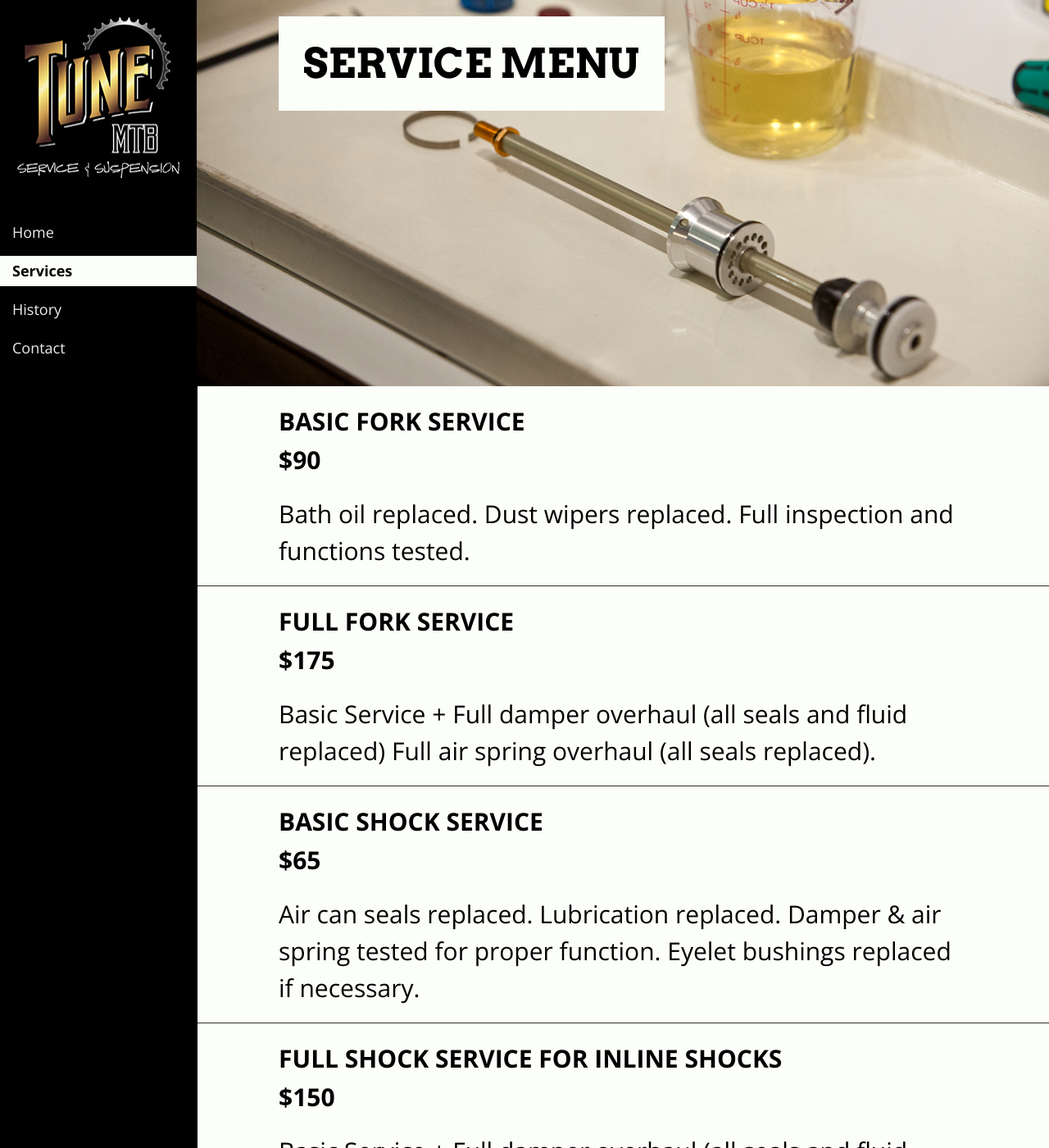
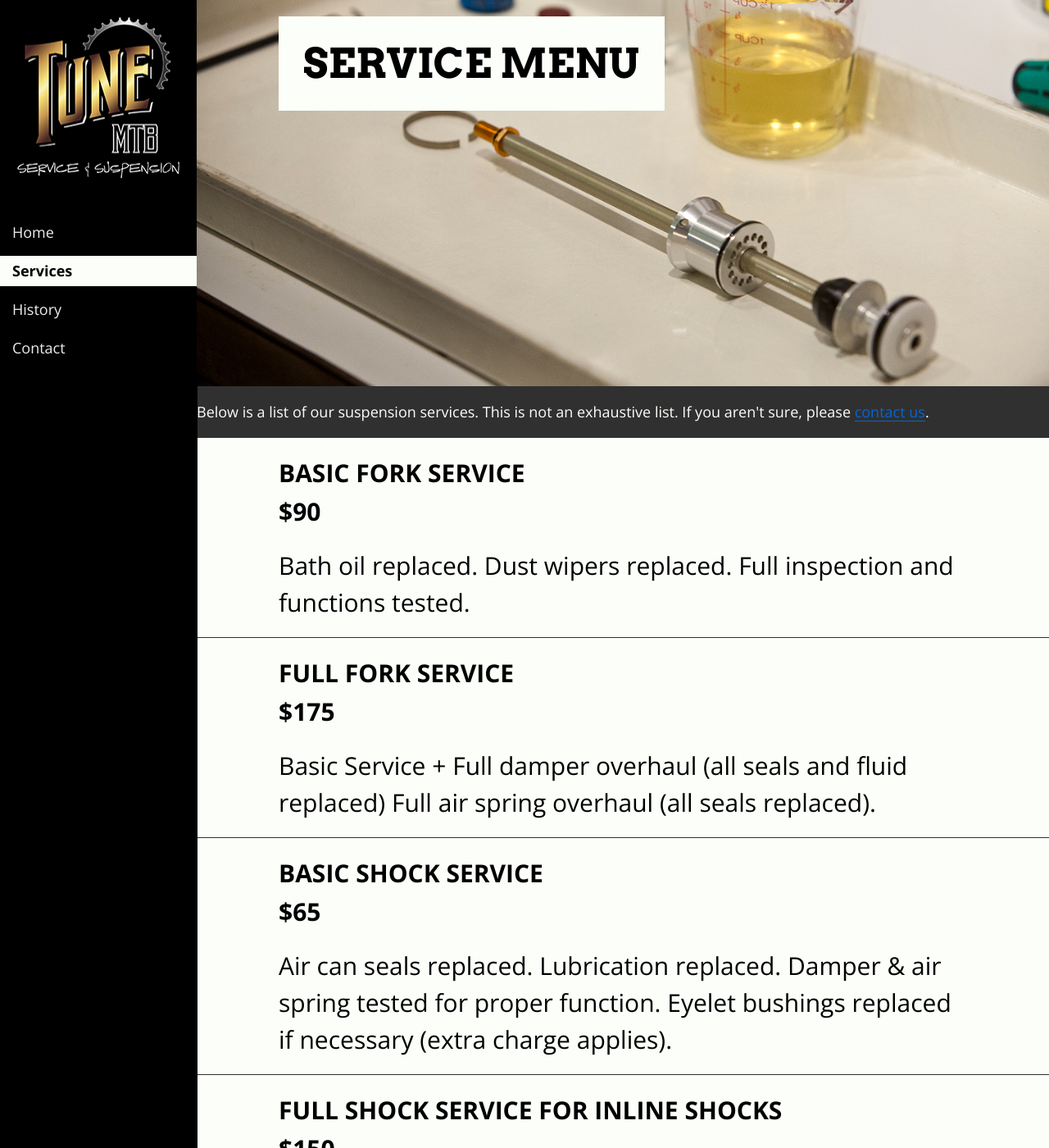
Before and after one commit to tunemtb/tunemtb.github.io, a Jekyll site: the page built from docs/services.html, in a window 1280 px wide and 1400 px high. Shown: the whole window at 82% size. Built offline with Jekyll 4.4.1, drawn with Linux system fonts in a browser that asks for light colours; nearby versions of some CDN libraries.

Commit message:
text changes

```diff
--- a/docs/index.html
+++ b/docs/index.html
@@ -32,8 +32,8 @@ permalink: /
 
 <div class="callout-2">
     <h1 class="callout-2__title">Service Menu & Pricing</h1>
-    <p>Our experienced technicians are ready to service your mountain bike suspension components and dropper post.
-        For a complete list of fork, shock and other component services, see our
+    <p>We are a full service bicycle shop that specializes in mountain bikes &amp; suspension services.
+        For a list of fork, shock and other component services, see our
         <a href="{{ site.url }}/services" class="callout-2__service-menu-link" title="Tune MTB Service Menu &amp; Pricing">service menu</a>.</p>
 </div>
 
--- a/docs/services.html
+++ b/docs/services.html
@@ -13,6 +13,10 @@ permalink: /services/
 </div>
 
 <div class="services">
+
+    <p>Below is a list of our suspension services. This is not an exhaustive list. If you aren't sure, please
+        <a href="{{ site.url }}/contact" title="Contact Tune MTB">contact us</a>.</p>
+
     <table class="services__table">
         <tr>
             <td>Basic Fork Service</td>
@@ -27,7 +31,7 @@ permalink: /services/
         <tr>
             <td>Basic Shock Service</td>
             <td>$65</td>
-            <td>Air can seals replaced. Lubrication replaced. Damper & air spring tested for proper function. Eyelet bushings replaced if necessary.</td>
+            <td>Air can seals replaced. Lubrication replaced. Damper & air spring tested for proper function. Eyelet bushings replaced if necessary (extra charge applies).</td>
         </tr>
         <tr>
             <td>Full Shock Service for Inline Shocks</td>
```
